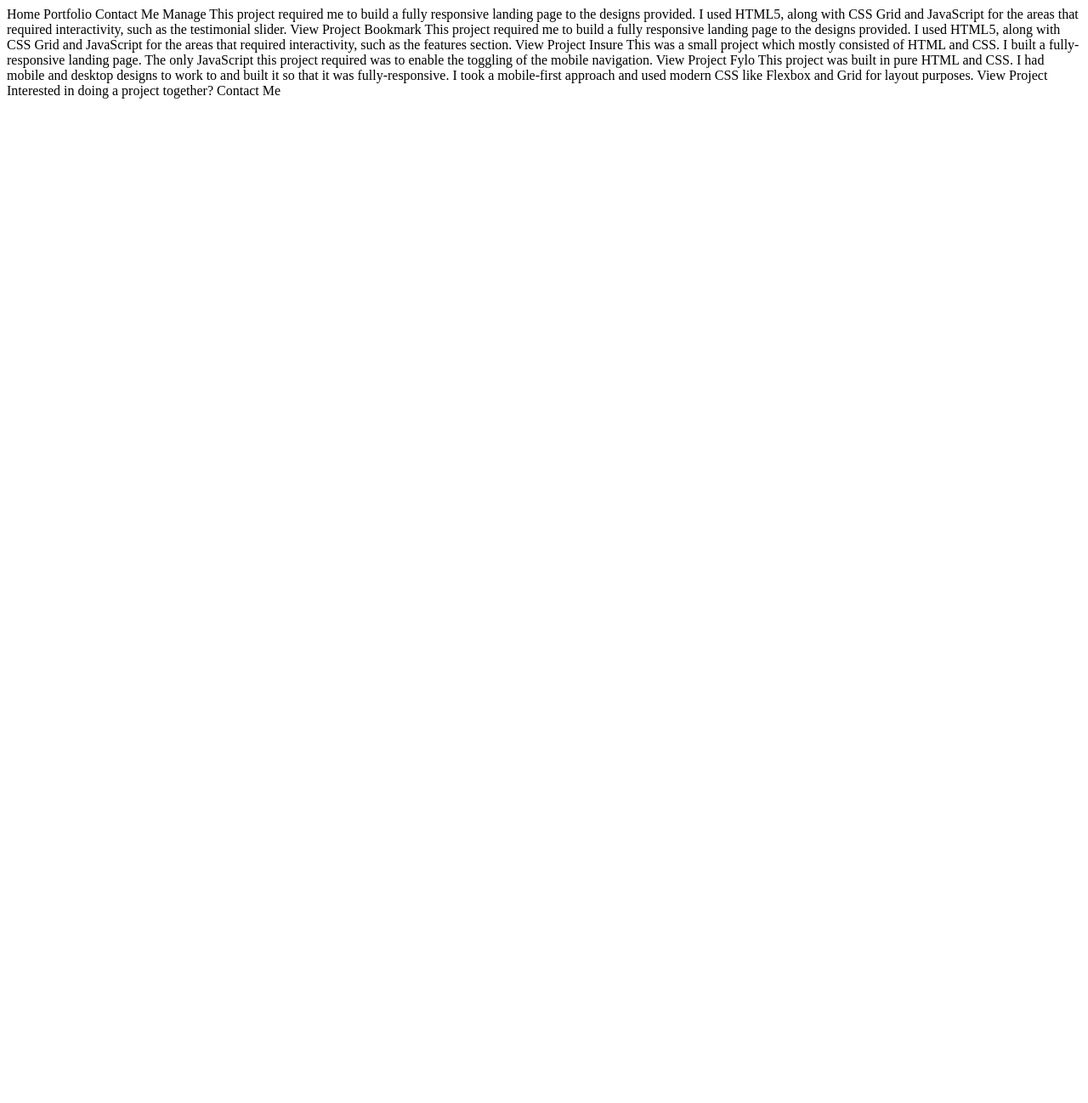
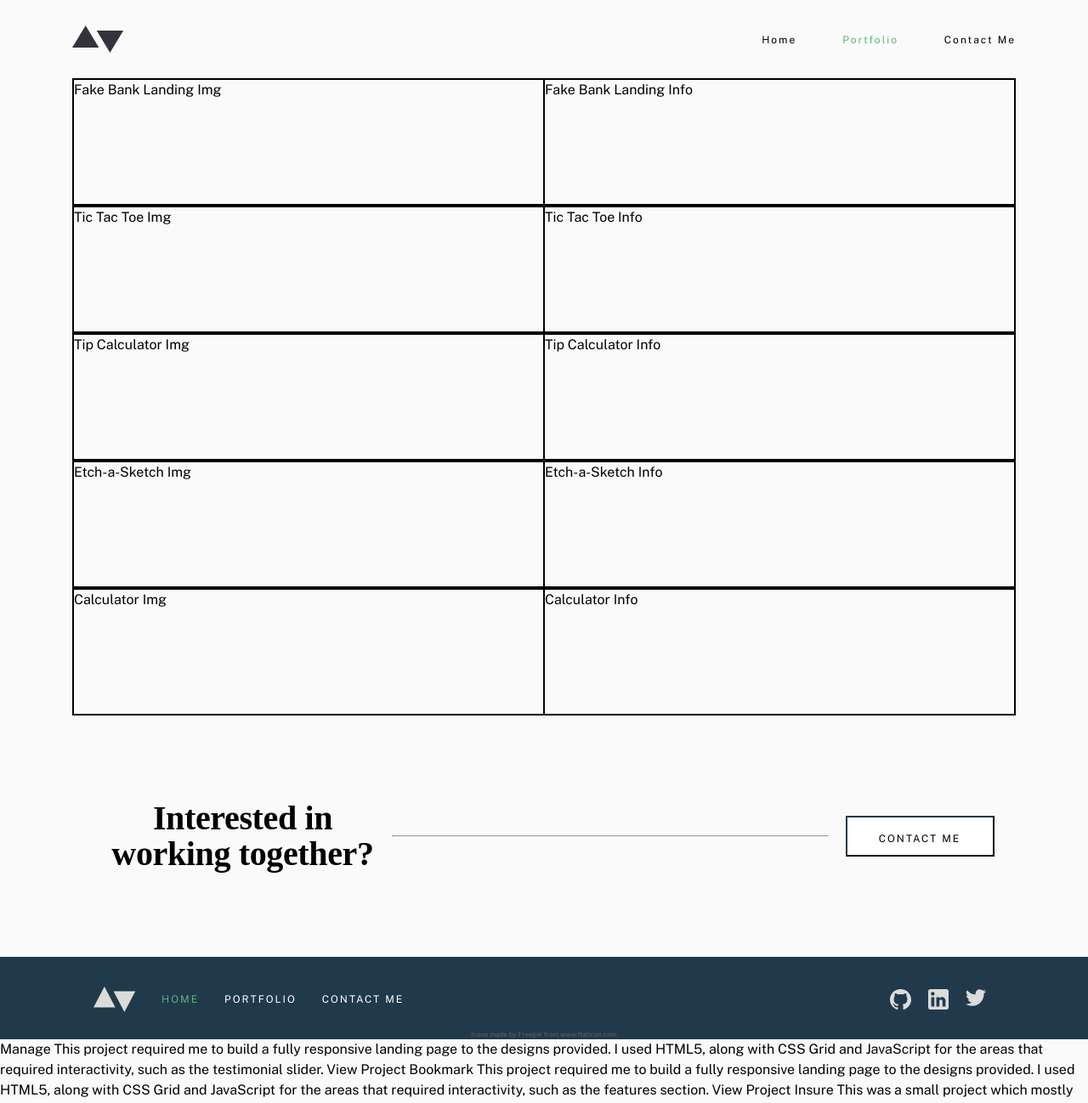
Before and after one commit to jessejputnam/first_portfolio, a plain HTML site: page portfolio.html in a window 1280 px wide. Shown: the top 1298 px of the page at 85% size. Before the commit the page ends 800 px from the top, so only its background shows below. Drawn offline with nearby package versions, Linux system fonts and the light colour scheme; a web font is replaced by a local one.

Commit message:
Begin populating and styling portfolio page

```diff
--- /dev/null
+++ b/css/portfolio_styles.css
@@ -0,0 +1,34 @@
+/*
+Table of Contents:
+
+#Portfolio Grid
+#Media Query
+*/
+
+/* ####################### #Portfolio Grid ######################### */
+.projects__grid {
+  display: flex;
+  flex-direction: column;
+}
+
+.grid__item {
+  border: solid 1px black;
+  height: 150px;
+}
+
+.grid__item__detail {
+  border: solid 1px black;
+  height: 50%;
+}
+
+/* ####################### #Media Query ######################### */
+@media only screen and (min-width: 650px) {
+  .grid__item {
+    display: flex;
+  }
+
+  .grid__item__detail {
+    width: 50%;
+    height: 100%;
+  }
+}
--- a/css/styles.css
+++ b/css/styles.css
@@ -40,11 +40,16 @@ Table of Contents:
 
 /* ####################### #Fonts ######################### */
 * {
-  font-family: 'Public Sans', sans-serif;
+  font-family: "Public Sans", sans-serif;
 }
 
-h1, h2, h3, h4, h5, h6 {
-  font-family: 'Ibarra Real Nova', serif;
+h1,
+h2,
+h3,
+h4,
+h5,
+h6 {
+  font-family: "Ibarra Real Nova", serif;
 }
 
 h1 {
@@ -75,12 +80,14 @@ h3 {
   line-height: 30px;
 }
 
-button, a {
+button,
+a {
   font-size: 12px;
   line-height: 14.1px;
   letter-spacing: 2px;
   cursor: pointer;
   text-decoration: none;
+  color: inherit;
 }
 
 a:visited {
@@ -133,7 +140,7 @@ header {
   background: rgb(32, 58, 76);
   color: white;
   padding: 10px 0;
-  box-shadow: 0 0 2px .5px rgba(0, 0, 0, 0.575);
+  box-shadow: 0 0 2px 0.5px rgba(0, 0, 0, 0.575);
   display: flex;
   flex-direction: column;
   justify-content: space-around;
@@ -141,7 +148,7 @@ header {
   position: absolute;
   top: 80px;
   right: 30px;
-  transition: visibility 0s linear .3s, opacity .3s;
+  transition: visibility 0s linear 0.3s, opacity 0.3s;
 }
 
 /* ################ #Contact Me Section ################## */
@@ -160,7 +167,7 @@ header {
 
 /* ###################### #Footer ######################## */
 footer {
-  background-color:rgb(32, 58, 76);
+  background-color: rgb(32, 58, 76);
   color: white;
   padding: 35px 0 0;
 }
@@ -185,7 +192,8 @@ footer {
   height: 30px;
   width: 50px;
   margin-left: 25px;
-  filter: invert(100%) sepia(2%) saturate(7%) hue-rotate(7deg) brightness(106%) contrast(102%);
+  filter: invert(100%) sepia(2%) saturate(7%) hue-rotate(7deg) brightness(106%)
+    contrast(102%);
 }
 
 .footer__nav__link {
@@ -201,14 +209,16 @@ footer {
 }
 
 .link__social {
-  filter: invert(100%) sepia(2%) saturate(7%) hue-rotate(7deg) brightness(106%) contrast(102%);
+  filter: invert(100%) sepia(2%) saturate(7%) hue-rotate(7deg) brightness(106%)
+    contrast(102%);
   margin: 0 10px;
   cursor: pointer;
 }
 
 @media (hover: hover) {
   .link__social:hover {
-    filter: invert(69%) sepia(27%) saturate(642%) hue-rotate(82deg) brightness(85%) contrast(92%);
+    filter: invert(69%) sepia(27%) saturate(642%) hue-rotate(82deg)
+      brightness(85%) contrast(92%);
   }
 }
 
@@ -221,7 +231,7 @@ footer {
 
 /* ################## #Buttons / Links ################### */
 a {
-  transition: color .15s, font-weight .15s, padding .15s;
+  transition: color 0.15s, font-weight 0.15s, padding 0.15s;
 }
 
 a:hover {
@@ -247,7 +257,7 @@ button {
   font-style: italic;
   height: 48px;
   width: 200px;
-  transition: background-color .1s, color .1s, box-shadow .1s;
+  transition: background-color 0.1s, color 0.1s, box-shadow 0.1s;
   cursor: pointer;
 }
 
@@ -270,7 +280,7 @@ button {
   width: 175px;
   background-color: white;
   border-color: rgb(32, 58, 76);
-  transition: background-color .1s, color .1s, box-shadow .1s;
+  transition: background-color 0.1s, color 0.1s, box-shadow 0.1s;
 }
 
 @media (hover: hover) {
@@ -288,7 +298,7 @@ button {
 }
 
 /* ################## #Toggle States ##################### */
-.hidden  {
+.hidden {
   display: none;
 }
 
--- a/portfolio.html
+++ b/portfolio.html
@@ -1,54 +1,144 @@
 <!DOCTYPE html>
 <html lang="en">
-<head>
-  <meta charset="UTF-8">
-  <meta name="viewport" content="width=device-width, initial-scale=1.0">
+  <head>
+    <meta charset="UTF-8" />
+    <meta name="viewport" content="width=device-width, initial-scale=1.0" />
+    <meta
+      name="description"
+      content="Homepage for personal frontend web developer portfolio for Jesse Putnam"
+    />
+    <meta name="author" content="Jesse Putnam" />
 
-  <link rel="icon" type="image/png" sizes="32x32" href="./images/favicon-32x32.png">
+    <link
+      rel="icon"
+      type="image/png"
+      sizes="32x32"
+      href="images/programming.png"
+    />
 
-  <title>Frontend Mentor | My Projects</title>
-</head>
-<body>
+    <link rel="preconnect" href="https://fonts.googleapis.com" />
+    <link rel="preconnect" href="https://fonts.gstatic.com" crossorigin />
+    <link
+      href="https://fonts.googleapis.com/css2?family=Ibarra+Real+Nova:ital,wght@0,400;0,700;1,400&family=Public+Sans:ital,wght@0,200;0,400;0,700;1,100;1,200;1,400&display=swap"
+      rel="stylesheet"
+    />
 
-  Home
-  Portfolio
-  Contact Me
+    <link href="css/reset.css" rel="stylesheet" />
+    <link href="css/styles.css" rel="stylesheet" />
+    <link href="css/portfolio_styles.css" rel="stylesheet" />
 
-  Manage
+    <script src="js/script.js" defer></script>
+    <script src="js/index_script.js" defer></script>
 
-  This project required me to build a fully responsive landing page to the designs provided.
-  I used HTML5, along with CSS Grid and JavaScript for the areas that required interactivity,
-  such as the testimonial slider.
+    <title>Jesse Putnam | My Projects</title>
+  </head>
+  <body>
+    <div class="body__wrapper">
+      <header>
+        <img alt="Site logo" src="images/logo.svg" class="header__logo" />
+        <nav class="header__links__container desktop">
+          <a href="index.html" class="header__navlink">Home</a>
+          <a class="header__navlink current__page">Portfolio</a>
+          <a class="header__navlink">Contact Me</a>
+        </nav>
+        <img
+          alt="Toggle nav menu"
+          src="images/icons/hamburger.svg"
+          class="mobile header__mobile__links__toggle"
+        />
+      </header>
 
-  View Project
+      <main class="main__container">
+        <nav class="header__mobile-links__modal mobile modal">
+          <a href="index.html">Home</a>
+          <a class="current__page">Portfolio</a>
+          <a>Contact Me</a>
+        </nav>
+        <!-- end mobile__header__menu -->
 
-  Bookmark
+        <section class="projects__grid">
+          <div class="grid__item">
+            <div class="grid__item__detail item__img">
+              Fake Bank Landing Img
+            </div>
+            <div class="grid__item__detail item__info">
+              Fake Bank Landing Info
+            </div>
+          </div>
+          <div class="grid__item">
+            <div class="grid__item__detail item__img">Tic Tac Toe Img</div>
+            <div class="grid__item__detail item__info">Tic Tac Toe Info</div>
+          </div>
+          <div class="grid__item">
+            <div class="grid__item__detail item__img">Tip Calculator Img</div>
+            <div class="grid__item__detail item__info">Tip Calculator Info</div>
+          </div>
+          <div class="grid__item">
+            <div class="grid__item__detail item__img">Etch-a-Sketch Img</div>
+            <div class="grid__item__detail item__info">Etch-a-Sketch Info</div>
+          </div>
+          <div class="grid__item">
+            <div class="grid__item__detail item__img">Calculator Img</div>
+            <div class="grid__item__detail item__info">Calculator Info</div>
+          </div>
+        </section>
 
-  This project required me to build a fully responsive landing page to the designs provided. I
-  used HTML5, along with CSS Grid and JavaScript for the areas that required interactivity, such
-  as the features section.
+        <section class="contact__container">
+          <h2 class="contact__heading">Interested in working together?</h2>
+          <hr class="divider--desktop" />
+          <a href="contact.html">
+            <button type="button" class="btn btn__secondary btn__contact">
+              CONTACT ME
+            </button>
+          </a>
+        </section>
+        <!-- end contact__container -->
+      </main>
+      <!-- end main__container -->
+    </div>
+    <!-- end body__wrapper -->
 
-  View Project
+    <footer>
+      <div class="footer__links__container">
+        <nav class="footer__nav__container">
+          <img src="images/logo.svg" class="footer__logo" />
+          <a class="footer__nav__link current__page">HOME</a>
+          <a href="portfolio.html" class="footer__nav__link">PORTFOLIO</a>
+          <a href="contact.html" class="footer__nav__link">CONTACT ME</a>
+        </nav>
+        <!-- end footer__nav__container -->
 
-  Insure
+        <nav class="socials__container footer__socials">
+          <a href="https://github.com/jessejputnam" target="_"
+            ><img class="link__social" src="images/icons/github.svg"
+          /></a>
+          <a
+            href="https://www.linkedin.com/in/jesse-putnam-53830622a/"
+            target="_"
+            ><img class="link__social" src="images/icons/linkedin.svg"
+          /></a>
+          <a href="https://twitter.com/jputnam1200" target="_"
+            ><img class="link__social" src="images/icons/twitter.svg"
+          /></a>
+        </nav>
+        <!-- end socials__container -->
+      </div>
+      <!-- end footer__links__container -->
+      <p class="footer__credit">Icons made by Freepik from www.flaticon.com</p>
+    </footer>
 
-  This was a small project which mostly consisted of HTML and CSS. I built a fully-responsive
-  landing page. The only JavaScript this project required was to enable the toggling of the
-  mobile navigation.
-
-  View Project
-
-  Fylo
-
-  This project was built in pure HTML and CSS. I had mobile and desktop designs to work to and
-  built it so that it was fully-responsive. I took a mobile-first approach and used modern
-  CSS like Flexbox and Grid for layout purposes.
-
-  View Project
-
-  Interested in doing a project together?
-
-  Contact Me
-
-</body>
+    Manage This project required me to build a fully responsive landing page to
+    the designs provided. I used HTML5, along with CSS Grid and JavaScript for
+    the areas that required interactivity, such as the testimonial slider. View
+    Project Bookmark This project required me to build a fully responsive
+    landing page to the designs provided. I used HTML5, along with CSS Grid and
+    JavaScript for the areas that required interactivity, such as the features
+    section. View Project Insure This was a small project which mostly consisted
+    of HTML and CSS. I built a fully-responsive landing page. The only
+    JavaScript this project required was to enable the toggling of the mobile
+    navigation. View Project Fylo This project was built in pure HTML and CSS. I
+    had mobile and desktop designs to work to and built it so that it was
+    fully-responsive. I took a mobile-first approach and used modern CSS like
+    Flexbox and Grid for layout purposes. View Project
+  </body>
 </html>
```
Also changed, not shown: contact.html (+3 -3 lines), index.html (+13 -13 lines), portfolio/bank-landing.html (added, +10 -0 lines).
